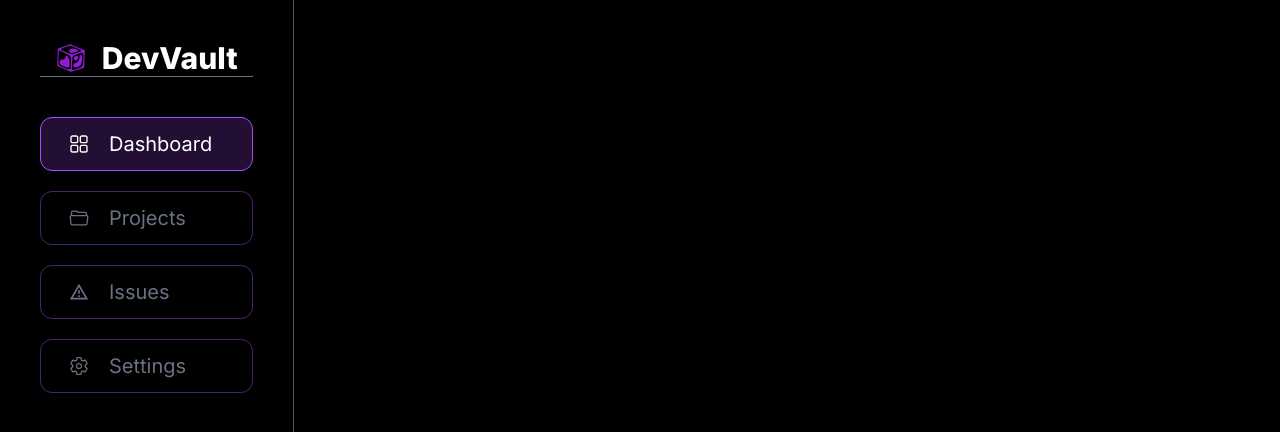
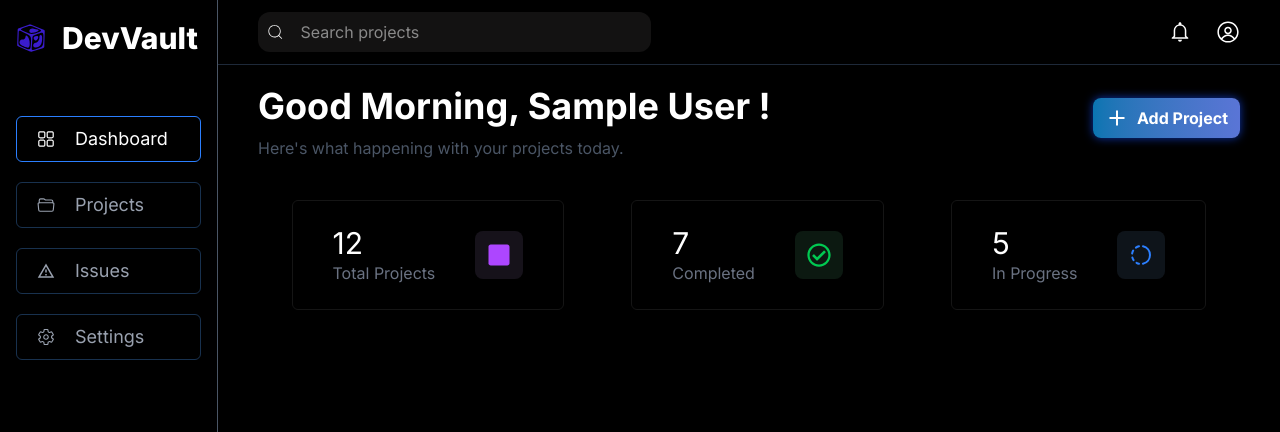
Before and after one commit to bipinThapax/devVault, a React (Vite) app: page /dashboard in a window 1280 px wide. Shown: the top 432 px of the page. Built offline with nearby package versions, Linux system fonts and the light colour scheme; sample sign-in values are in the browser's storage; a web font is replaced by a local one.

Commit message:
dashboard UI ongoing

```diff
--- a/src/components/DashNavbar.jsx
+++ b/src/components/DashSideBar.jsx
@@ -1,30 +1,31 @@
 import { NavLink } from "react-router-dom";
 import { GiIceCube } from "react-icons/gi";
-import { FaTools } from "react-icons/fa";
 import { RxDashboard } from "react-icons/rx";
 import { IoFolderOpenOutline } from "react-icons/io5";
 import { MdOutlineReportProblem } from "react-icons/md";
 import { IoSettingsOutline } from "react-icons/io5";
 
 const DashNavbar = () => {
+  const navClasses =
+    "py-2 px-5 flex gap-5 items-center rounded-md border   hover:text-white hover:border-blue-500 hover:shadow-blue-400/30 hover:shadow-[1px_0px_10px_0px] hover:-translate-y-px transition duration-300 ease-in-out";
   return (
-    <div className="w-[23%] p-10  flex flex-col h-screen gap-10 border-r border-r-gray-600">
-      <div className="logo flex gap-4 items-center border-b border-b-gray-500 justify-center">
-        <div className="logoImg text-[#8f1ccd] text-3xl">
+    <div className="w-[20%] py-5 px-4  flex flex-col h-screen gap-15 border-r border-r-gray-600">
+      <div className="logo flex gap-4 items-center">
+        <div className="logoImg text-[#3a1ccd] text-3xl">
           <GiIceCube />
         </div>
         <div className="logoText text-3xl font-extrabold ">
           <h1>DevVault</h1>
         </div>
       </div>
-      <nav className="navigations w-full">
-        <ul className="flex flex-col gap-5 text-xl">
+      <nav className="navigations ">
+        <ul className="flex flex-col gap-5 text-lg">
           <li>
             <NavLink
               to="/dashboard"
               end
               className={({ isActive }) =>
-                `py-3 px-7 flex gap-5 items-center rounded-xl border  ${isActive ? "text-white border-purple-500 bg-purple-500/20" : "text-gray-500 border-purple-500/45"} hover:shadow-purple-400/35 hover:shadow-[1px_1px_10px_0px] hover:-translate-y-px transition duration-300 ease-in-out`
+                `${isActive ? "text-white border  border-blue-500  " : "text-gray-400 border-blue-400/30 "} ${navClasses} `
               }
             >
               <RxDashboard />
@@ -36,7 +37,7 @@ const DashNavbar = () => {
               to="/dashboard/projects"
               end
               className={({ isActive }) =>
-                `py-3 px-7 flex gap-5 items-center rounded-xl border  ${isActive ? "text-white border-purple-500 bg-purple-500/20" : "text-gray-500 border-purple-500/45"} hover:shadow-purple-400/35 hover:shadow-[1px_1px_10px_0px] hover:-translate-y-px transition duration-300 ease-in-out`
+                `${isActive ? "text-white border  border-blue-500  " : "text-gray-400 border-blue-400/30 "} ${navClasses} `
               }
             >
               <IoFolderOpenOutline />
@@ -48,7 +49,7 @@ const DashNavbar = () => {
               to="/dashboard/issues"
               end
               className={({ isActive }) =>
-                `py-3 px-7 flex gap-5 items-center rounded-xl border  ${isActive ? "text-white border-purple-500 bg-purple-500/20" : "text-gray-500 border-purple-500/45"} hover:shadow-purple-400/35 hover:shadow-[1px_1px_10px_0px] hover:-translate-y-px transition duration-300 ease-in-out`
+                `${isActive ? "text-white border  border-blue-500  " : "text-gray-400 border-blue-400/30 "} ${navClasses} `
               }
             >
               <MdOutlineReportProblem />
@@ -60,7 +61,7 @@ const DashNavbar = () => {
               to="/dashboard/settings"
               end
               className={({ isActive }) =>
-                `py-3 px-7 flex gap-5 items-center rounded-xl border  ${isActive ? "text-white border-purple-500 bg-purple-500/20" : "text-gray-500 border-purple-500/45"} hover:shadow-purple-400/35 hover:shadow-[1px_1px_10px_0px] hover:-translate-y-px transition duration-300 ease-in-out`
+                `${isActive ? "text-white border  border-blue-500  " : "text-gray-400 border-blue-400/30 "} ${navClasses} `
               }
             >
               <IoSettingsOutline />
--- a/src/components/Navbar.jsx
+++ b/src/components/Navbar.jsx
@@ -1,4 +1,4 @@
-import { FaTools } from "react-icons/fa";
+import { GiIceCube } from "react-icons/gi";
 import { IoIosSunny } from "react-icons/io";
 import { MdDarkMode } from "react-icons/md";
 
@@ -25,8 +25,8 @@ const Navbar = () => {
   return (
     <nav className="px-10 py-6 z-30 flex flex-wrap justify-between items-center font-semibold box-border bg-[#161515] sticky top-0">
       <div className="logo flex gap-2 items-center">
-        <div className="logoImg text-[#1c4ecd]">
-          <FaTools />
+        <div className="logoImg text-[#8f1ccd] text-3xl">
+          <GiIceCube />
         </div>
         <div className="logoText text-2xl font-bold">
           <h1>DevVault</h1>
--- a/src/layouts/DashboardLayout.jsx
+++ b/src/layouts/DashboardLayout.jsx
@@ -1,13 +1,12 @@
 import { Outlet } from "react-router-dom";
-import DashNavbar from "../components/DashNavbar";
+import DashSidebar from "../components/DashSideBar";
 
 const DashboardLayout = () => {
   return (
     <>
       <div className="bg-black min-h-screen flex">
-        {/* side bar hunxa Div ley wrap garera --> [DashboardHOme, AddProject, ProjectDetails, Setting, Issues] */}
-        <DashNavbar />
-        <div className="p-10">
+        <DashSidebar />
+        <div className=" w-full">
           <Outlet />
         </div>
       </div>
--- a/src/pages/dashboard/DashboardHome.jsx
+++ b/src/pages/dashboard/DashboardHome.jsx
@@ -1,5 +1,91 @@
+import { CiSearch } from "react-icons/ci";
+import { IoMdNotificationsOutline } from "react-icons/io";
+import { RxAvatar } from "react-icons/rx";
+import { IoMdAdd } from "react-icons/io";
+import { FaSquare } from "react-icons/fa";
+import { FaRegCheckCircle } from "react-icons/fa";
+import { TbProgress } from "react-icons/tb";
+import { useContext } from "react";
+
+import { AuthContext } from "../../context/context";
+import { useNavigate } from "react-router-dom";
+
 const DashboardHome = () => {
-  return <div></div>;
+  const { user } = useContext(AuthContext);
+  const navigate = useNavigate();
+  return (
+    <div className="dashHome ">
+      <div className="dashboardHeader w-full flex items-center justify-between px-10 py-3 border-b border-gray-800">
+        <div className="search w-[40%] px-2 bg-[#131212] rounded-xl flex items-center gap-2">
+          <CiSearch className="text-xl" />
+          <input
+            type="search"
+            placeholder="Search projects"
+            className=" p-2 w-full outline-none  "
+          />
+        </div>
+        <div className="avatar flex gap-6 text-2xl">
+          <div className="notifications">
+            <IoMdNotificationsOutline />
+          </div>
+          <div className="profile">
+            <RxAvatar />
+          </div>
+        </div>
+      </div>
+      <div className="dashboard py-3 px-10">
+        <div className="dashBanner flex justify-between items-center">
+          <div className="welcomeMsg">
+            <h1 className="text-4xl font-bold leading-relaxed">
+              Good Morning, {user.name} !
+            </h1>
+            <p className="text-gray-600">
+              Here's what happening with your projects today.
+            </p>
+          </div>
+          {/*  */}
+          <div className="addProject ">
+            <button
+              className="flex items-center gap-2 bg-linear-to-r from-[#0975b2]  to-[#5a75d6] p-2 px-3 rounded-lg cursor-pointer font-bold shadow-blue-700/75 shadow-[0px_0px_10px] hover:shadow-[1px_1px_20px] hover:-translate-y-px transition duration-300 ease-in-out active:scale-[97%]"
+              onClick={() => navigate("/dashboard/projects/new")}
+            >
+              <IoMdAdd className="text-2xl" />
+              <span>Add Project</span>
+            </button>
+          </div>
+        </div>
+        <div className="projectStatsCard py-10 flex justify-around ">
+          <div className="project-card--total px-10 py-6 border border-[#151515] bg-[##0b0a0aa6] rounded-md flex items-center gap-10">
+            <div className="projectCount">
+              <div className="text-3xl font-bol">12</div>
+              <div className="text-gray-500">Total Projects</div>
+            </div>
+            <div className="projectCompletedIcon text-2xl p-3 text-purple-500 bg-purple-300/10 rounded-lg">
+              <FaSquare />
+            </div>
+          </div>
+          <div className="project-card--completed px-10 py-6 border border-[#151515] bg-[##0b0a0aa6] rounded-md flex items-center gap-10">
+            <div className="projectCount">
+              <div className="text-3xl font-bol">7</div>
+              <div className="text-gray-500">Completed</div>
+            </div>
+            <div className="projectCompletedIcon text-2xl p-3 text-green-500 bg-green-300/10 rounded-lg ">
+              <FaRegCheckCircle />
+            </div>
+          </div>
+          <div className=" project-card--in-progress px-10 py-6 border border-[#151515] bg-[##0b0a0aa6] rounded-md flex items-center gap-10">
+            <div className="projectCount">
+              <div className="text-3xl font-bol">5</div>
+              <div className="text-gray-500">In Progress</div>
+            </div>
+            <div className="projectCompletedIcon text-2xl p-3 text-blue-500 bg-blue-300/10 rounded-lg">
+              <TbProgress />
+            </div>
+          </div>
+        </div>
+      </div>
+    </div>
+  );
 };
 
 export default DashboardHome;
```
